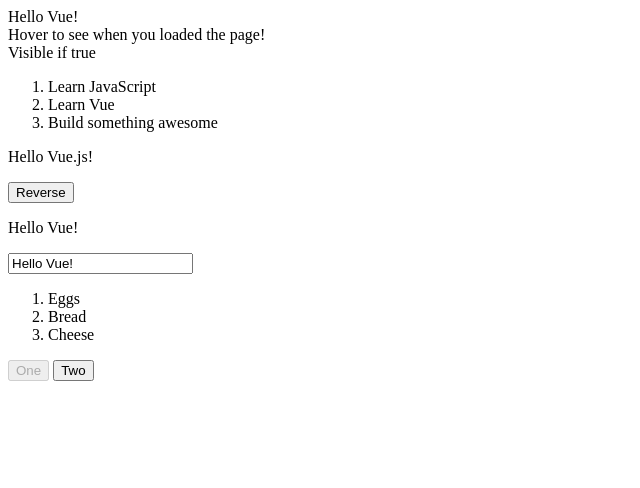
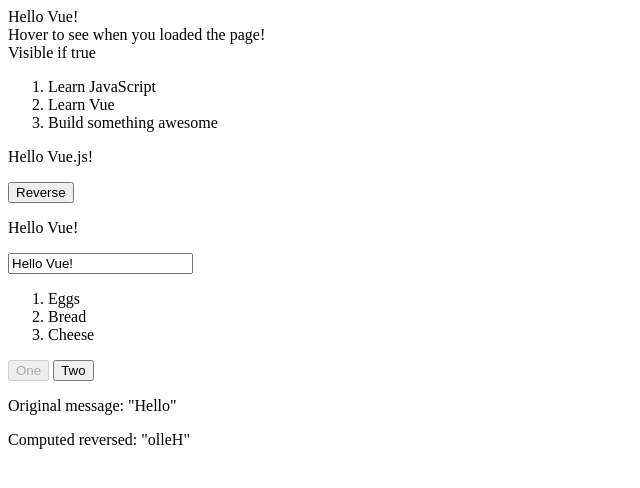
Before and after one commit to ehguo/vue, a plain HTML site: page src/index.html in a window 1280 px wide. Shown: the whole page, without its empty margins (0-640 px from the left). Drawn offline with nearby package versions, Linux system fonts and the light colour scheme.

Commit message:
Computed values

```diff
--- a/src/index.html
+++ b/src/index.html
@@ -55,6 +55,11 @@
       <button @click="disableButton" :disabled="!disabled">Two</button>
     </div>
 
+    <div id="app9">
+      <p>Original message: "{{ message }}"</p>
+      <p>Computed reversed: "{{ reversed }}"</p>
+    </div>
+
   </body>
   <script src="vue.js"></script>
 
--- a/src/vue.js
+++ b/src/vue.js
@@ -76,3 +76,15 @@ const app8 = new Vue({
     }
   }
 });
+
+const app9 = new Vue({
+  el: '#app9',
+  data: {
+    message: 'Hello'
+  },
+  computed: {
+    reversed: function () {
+      return this.message.split('').reverse().join('');
+    }
+  }
+});
```
